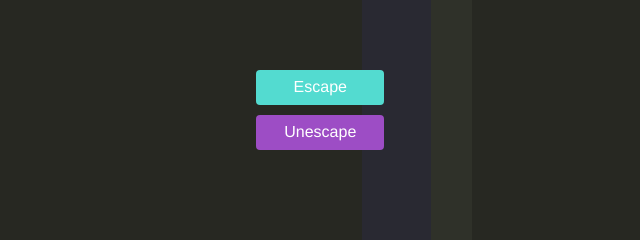
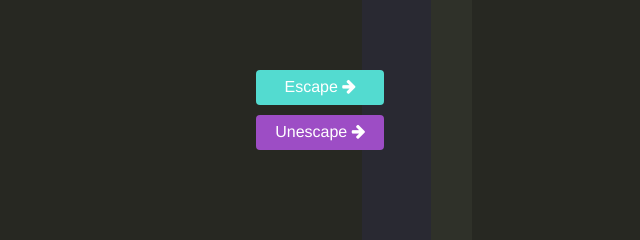
Before and after one commit to chRyNaN/CodeEscaper, a plain HTML site: page index.html in a window 1280 px wide. Shown: the part 305-545 px from the top of the page, 318-958 px from the left. Drawn offline with nearby package versions, Linux system fonts and the light colour scheme.

Commit message:
Update index.html

```diff
--- a/index.html
+++ b/index.html
@@ -44,8 +44,8 @@
       	  <div id="editor" style="width: 600px; height: 600px;"></div>
         </div>
         <div id="btn-container">
-      	  <button id="escape-button" title="Escape" type="button" class="btn btn-default m-btn">Escape</button>
-      	  <button id="unescape-button" title="Unescape" type="button" class="btn btn-default m-btn">Unescape</button>
+      	  <button id="escape-button" title="Escape" type="button" class="btn btn-default m-btn">Escape   <span class="fa fa-arrow-right"></span></button>
+      	  <button id="unescape-button" title="Unescape" type="button" class="btn btn-default m-btn">Unescape   <span class="fa fa-arrow-right"></span></button>
         </div>
         <div id="output-container">
       	  <div id="output" style="width: 600px; height: 600px;"></div>
```
